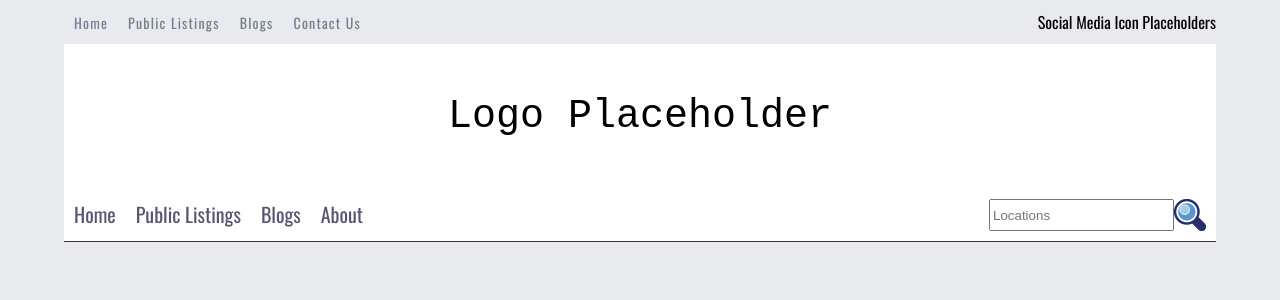
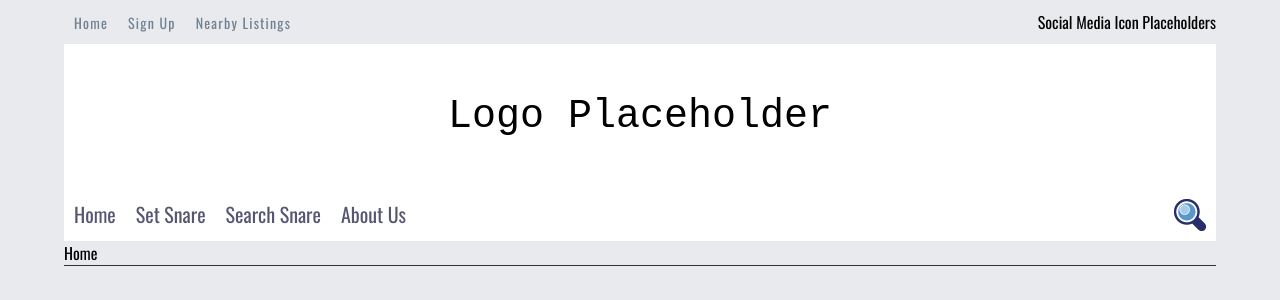
Before and after one commit to Tbonexas/snare, a React (Create React App) app: page / in a window 1280 px wide. Shown: the top 300 px of the page. Built offline with nearby package versions, Linux system fonts and the light colour scheme.

Commit message:
finished navbar and search options to animate when clicked. Added Router to App.js for pages.

```diff
--- a/src/App.js
+++ b/src/App.js
@@ -3,15 +3,23 @@ import './App.css';
 import Home from './containers/Home';
 import Header from './components/Header';
 import Hero from './components/Hero';
+import {BrowserRouter as Router, Switch, Route} from 'react-router-dom';
+import AboutUs from './containers/AboutUs';
 
 
 function App() {
   return (
-    <div className="App">
-      <Header />
-      <Hero />
-      <Home />
-    </div>
+
+    <Router>
+        <div className="App">
+        <Header />
+        <Hero />
+        <Route path="/" component={Home} />
+        <Route path="/about-us" component={AboutUs} />
+      </div>
+
+    </Router>
+
   );
 }
 
--- a/src/components/Header/index.js
+++ b/src/components/Header/index.js
@@ -7,9 +7,8 @@ const Header = (props) => {
     <header className="header">
         <nav className="headerMenu">
             <a href="#">Home </a>
-            <a href="#">Public Listings </a>
-            <a href="#">Blogs </a>
-            <a href="#">Contact Us </a>
+            <a href="#">Sign Up </a>
+            <a href="#">Nearby Listings</a>
         </nav>
         <div>
             Social Media Icon Placeholders
--- a/src/components/Navbar/index.js
+++ b/src/components/Navbar/index.js
@@ -10,7 +10,7 @@ import icon from '../../assets/icons/icon.png'
 
 const Navbar = (props) => {
 
-  const [search,setSearch] = useState(false)
+  const [search,setSearch] = useState(false);
 
 
   const submitSearch =(e) => {
@@ -22,19 +22,19 @@ const Navbar = (props) => {
     setSearch(true);
   }
 
-  const searchClass= search ? 'searchInput active' : 'searchClass';
+  const searchClass= search ? 'searchInput active' : 'searchInput';
 
   return(
     <div className="navbar">
         <ul className='navbarMenu'>
             <li><a href='#'>Home</a></li>
-            <li><a href='#'>Public Listings</a></li>
-            <li><a href='#'>Blogs</a></li>
-            <li><a href='#'>About</a></li>
+            <li><a href='#'>Set Snare</a></li>
+            <li><a href='#'>Search Snare</a></li>
+            <li><a href='#'>About Us</a></li>
         </ul>
         <div className='search'>
           <form onSubmit={submitSearch}>
-            <input type="text" className={searchClass} placeholder="Locations"/>
+            <input type="text" className={searchClass} placeholder="Public Listings"/>
             <img onClick={openSearch} className="searchIcon" src={icon} alt="Search"/>
           </form>
 
--- a/src/containers/AboutUs/index.js
+++ b/src/containers/AboutUs/index.js
@@ -0,0 +1,15 @@
+import React from 'react'
+
+/**
+* @author
+* @function AboutUs
+**/
+
+const AboutUs = (props) => {
+  return(
+    <div>About Us</div>
+   )
+
+ }
+
+export default AboutUs;
--- a/src/containers/Home/index.js
+++ b/src/containers/Home/index.js
@@ -4,6 +4,7 @@ import './style.css';
 const Home = props => {
     return (
         <div>
+            Home
         </div>
     );
 }
```
